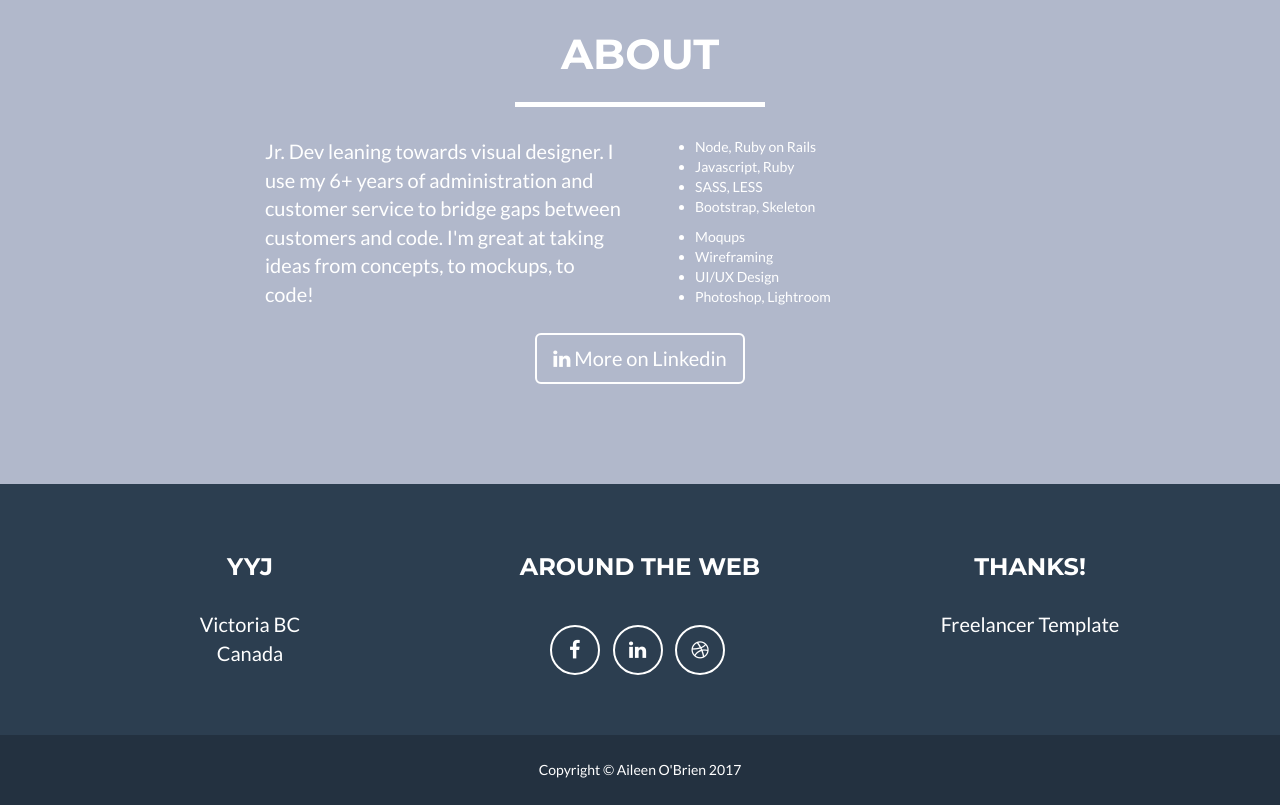
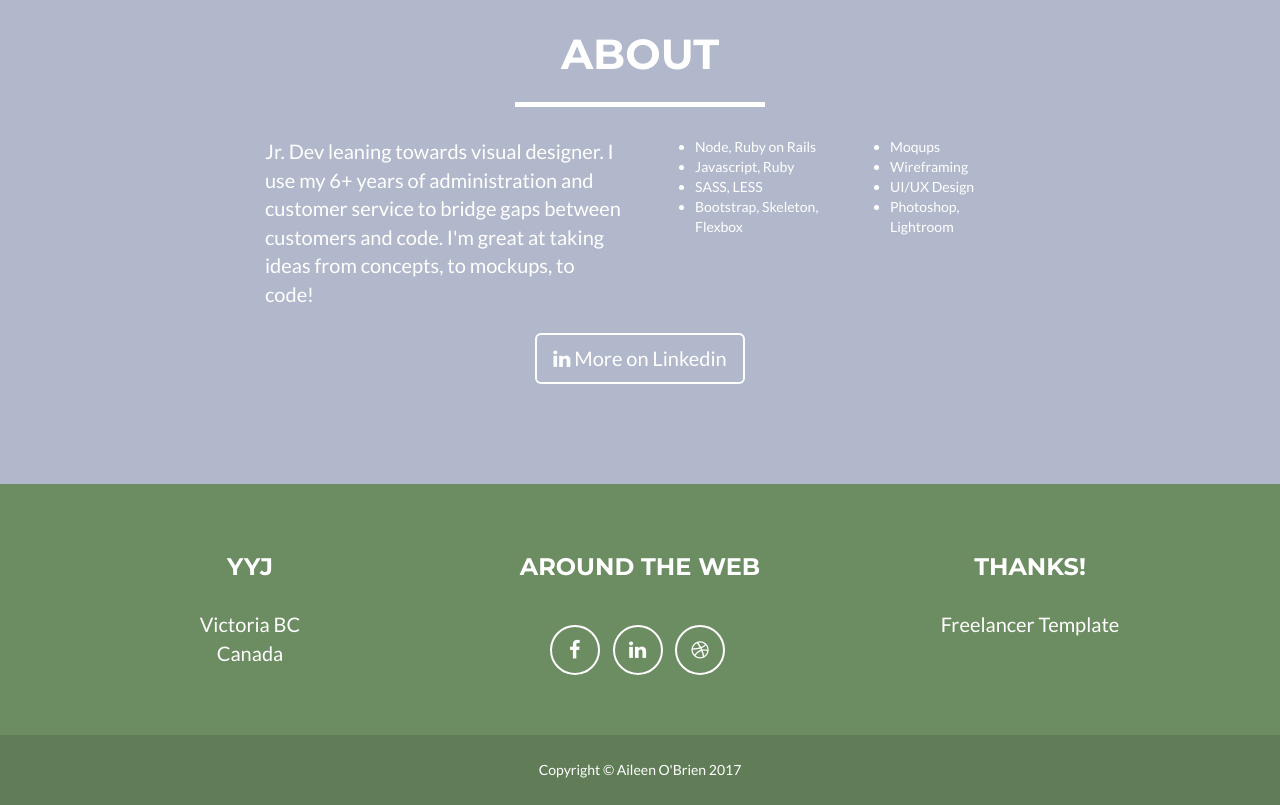
Before and after one commit to Bean0B/Bean0B.github.io, a website: page index.html in a window 1280 px wide. Shown: the part 1360-2165 px from the top of the page. Drawn offline with nearby package versions, Linux system fonts and the light colour scheme.

Commit message:
remove contact section fix up about bullet point html add correct color to footer

```diff
--- a/index.html
+++ b/index.html
@@ -57,9 +57,9 @@
                     <li class="page-scroll">
                         <a href="#about">About</a>
                     </li>
-                    <li class="page-scroll">
+<!--                     <li class="page-scroll">
                         <a href="#contact">Contact</a>
-                    </li>
+                    </li> -->
                 </ul>
             </div>
             <!-- /.navbar-collapse -->
@@ -170,15 +170,17 @@
                 <div class="col-lg-4 col-lg-offset-2">
                     <p>Jr. Dev leaning towards visual designer. I use my 6+ years of administration and customer service to bridge gaps between customers and code. I'm great at taking ideas from concepts, to mockups, to code!</p>
                 </div>
-                <div class="col-lg-4">
+                <div class="col-lg-4 ">
+                    <div class="row">
+                        <div class="col-lg-6">
                            <ul>
                                 <li>Node, Ruby on Rails</li>
                                 <li>Javascript, Ruby</li>
                                 <li>SASS, LESS</li>
-                        <li>Bootstrap, Skeleton</li>
+                                <li>Bootstrap, Skeleton, Flexbox</li>
                             </ul>
                         </div>
-                <div class="col-lg-4">
+                        <div class="col-lg-6">
                            <ul>
 
                                 <li>Moqups</li>
@@ -186,6 +188,8 @@
                                 <li>UI/UX Design</li>
                                 <li>Photoshop, Lightroom</li>
                             </ul>
+                        </div>
+                    </div>
                 </div>
                 <div class="col-lg-8 col-lg-offset-2 text-center">
                     <a href="https://www.linkedin.com/in/aileen-o-brien/" class="btn btn-lg btn-outline">
--- a/less/variables.less
+++ b/less/variables.less
@@ -2,7 +2,7 @@
 
 // Gray and Brand Colors for use across theme
 
-@theme-primary:    #2C3E50;
+@theme-primary:    #6c8c61;
 @theme-success:    #b1b8cb;
 
 @gray-base:        #000;
```
Also changed, not shown: css/freelancer.css, css/freelancer.min.css. Lines whose indentation alone changed are shown as unchanged.
